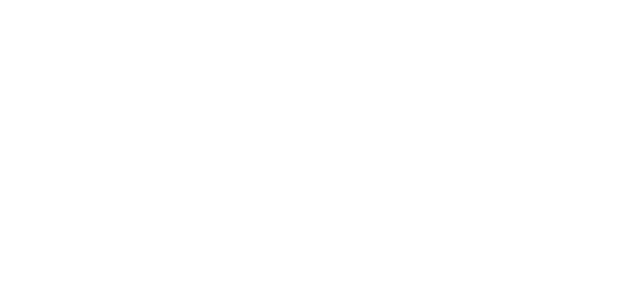
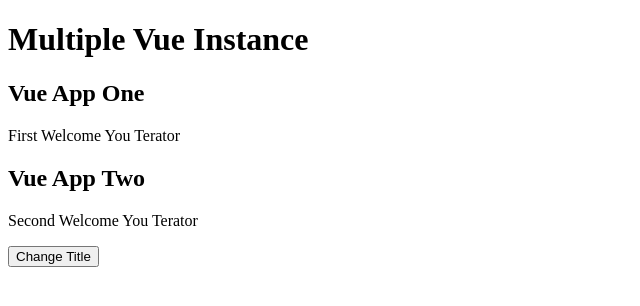
Before and after one commit to arao/VueAmature, a plain HTML site: page index.html in a window 1280 px wide. Shown: the whole page, without its empty margins (0-640 px from the left). Drawn offline with nearby package versions, Linux system fonts and the light colour scheme.

Commit message:
multiple vue Instance Handling Done

```diff
--- /dev/null
+++ b/app.js
@@ -0,0 +1,31 @@
+var one = new Vue({
+    el: "#vue-app-one",
+    data:{
+        title: "Vue App One"
+    },
+    methods:{
+
+    },
+    computed:{
+        greet: function(){
+            return "First Welcome You Terator";
+        }
+    }
+});
+
+var two = new Vue({
+    el: "#vue-app-two",
+    data:{
+        title: "Vue App Two"
+    },
+    methods:{
+        changeTitle: function(){
+            one.title = "Title Changed";
+        }
+    },
+    computed:{
+        greet: function(){
+            return "Second Welcome You Terator";
+        }
+    }
+});
--- a/index.html
+++ b/index.html
@@ -2,9 +2,23 @@
 <html lang="en">
 <head>
     <meta charset="UTF-8">
-    <title>Title</title>
+    <title>Multiple Vue Instance</title>
+    <link rel="stylesheet" href="style.css">
+    <script src="https://unpkg.com/vue"></script>
 </head>
 <body>
 
+<h1>Multiple Vue Instance</h1>
+
+<div id="vue-app-one">
+    <h2>{{title}}</h2>
+    <p>{{greet}}</p>
+</div>
+<div id="vue-app-two">
+    <h2>{{title}}</h2>
+    <p>{{greet}}</p>
+    <button @click="changeTitle">Change Title</button>
+</div>
+<script src="app.js"></script>
 </body>
 </html>
```
